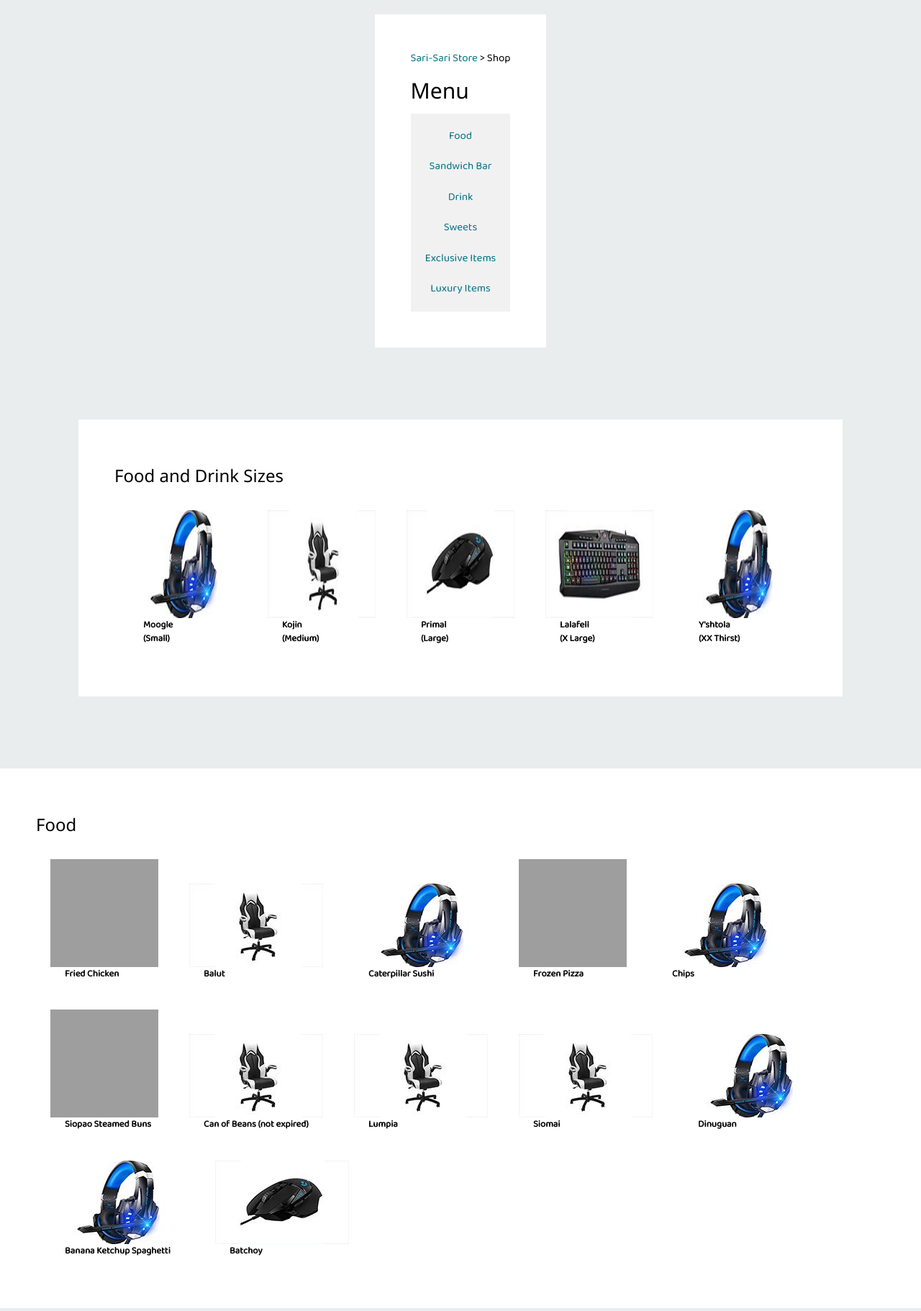
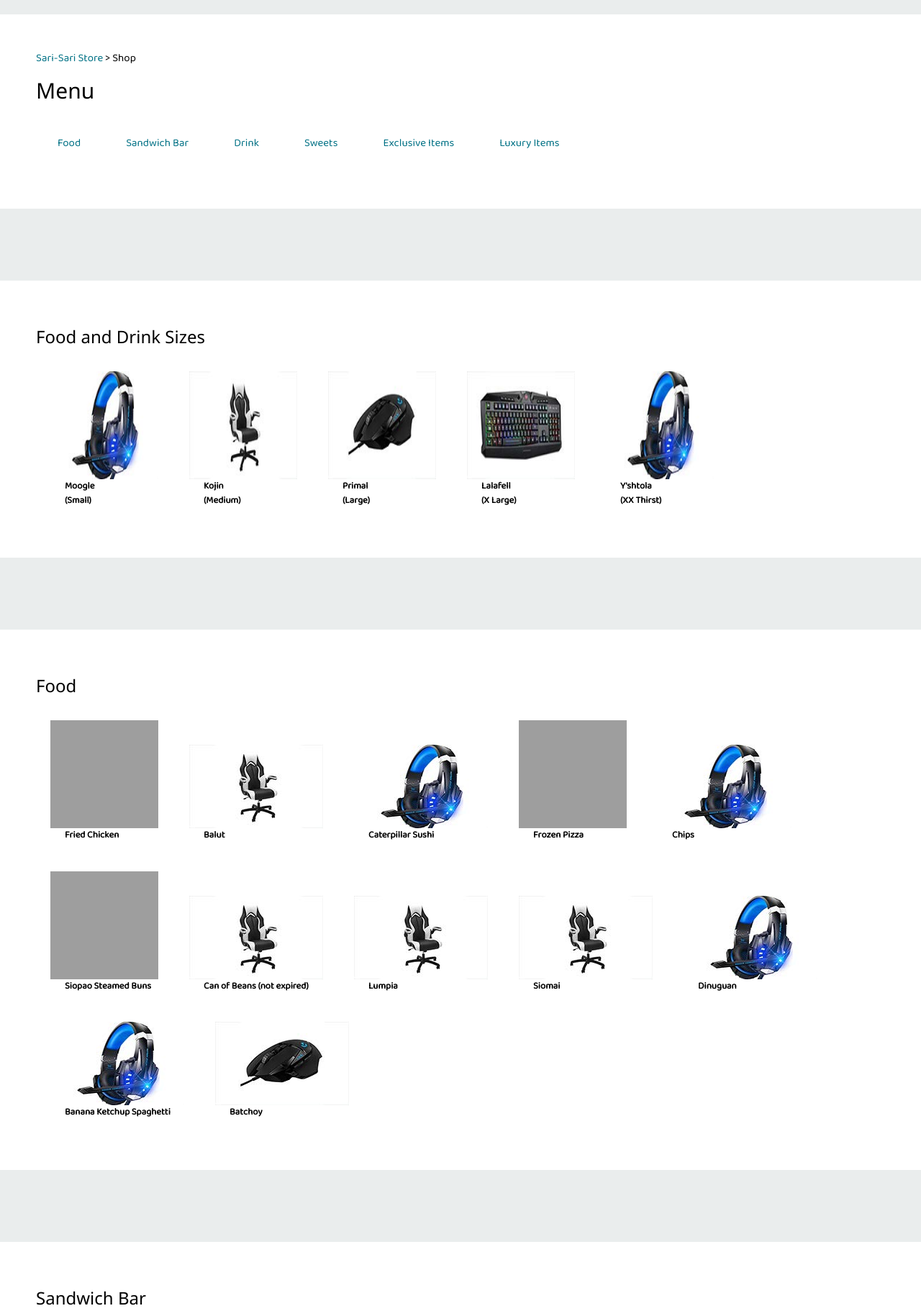
Before and after one commit to lexausart/Sari-Sari, a PHP site: page /shop.html in a window 1280 px wide. Shown: the part 107-1929 px from the top of the page at 72% size. Run offline with PHP 8.4, Linux system fonts and the light colour scheme; grey boxes are pictures that could not be loaded.

Commit message:
edited shop layout menu

```diff
--- a/shop.html
+++ b/shop.html
@@ -76,10 +76,10 @@
 
     <!-- Food and Drink Sizes -->
     <div class="product-comp">
-        <div style="background:white; margin:auto; padding:50px 50px;">
+        <div style="background:white; margin:auto; padding:50px 50px; width:100%">
             <span><a href="https://sari.lexa.us">Sari-Sari Store</a> > Shop</span>
             <h2>Menu</h2>
-            <div class="flex-menu">
+            <div class="box-a">
                 <div class="menu"><a href="#food">Food</a></div>
                 <div class="menu"><a href="#sandwich-bar">Sandwich Bar</a></div>
                 <div class="menu"><a href="#drink">Drink</a></div>
@@ -92,7 +92,7 @@
 
 
     <div class="product-comp">
-        <div style="background:white; margin:auto; padding:50px 50px;">
+        <div style="background:white; margin:auto; padding:50px 50px; width:100%">
             <h3>Food and Drink Sizes</h3>
             <div class="box-a">
                 <div>
@@ -136,7 +136,7 @@
 
     <!-- Food -->
     <div class="product-comp">
-        <div style="background:white; margin:auto; padding:50px 50px;">
+        <div style="background:white; margin:auto; padding:50px 50px; width: 100%">
             <h3 id="food">Food</h3>
             <div class="box-a">
                 <div>
@@ -193,7 +193,7 @@
 
     <!-- Sandwich Bar -->
     <div class="product-comp">
-        <div style="background:white; margin:auto; padding:50px 50px;">
+        <div style="background:white; margin:auto; padding:50px 50px; width: 100%">
             <h3 id="sandwich-bar">Sandwich Bar</h3>
             <div class="box-a">
                 <div>
@@ -232,7 +232,7 @@
     <!-- Drink -->
 
     <div class="product-comp">
-        <div style="background:white; margin:auto; padding:50px 50px;">
+        <div style="background:white; margin:auto; padding:50px 50px; width:100%">
             <h3 id="drink">Drink</h3>
             <div class="box-a">
                 <div>
@@ -297,7 +297,7 @@
 
     <!-- Sweets -->
     <div class="product-comp">
-        <div style="background:white; margin:auto; width:100%; padding:50px 50px;">
+        <div style="background:white; margin:auto; width:100%; padding:50px 50px; width:100%">
             <h3 id="sweets">Sweets</h3>
             <div class="box-a">
                 <div>
@@ -326,7 +326,7 @@
 
     <!-- Exclusive Items -->
     <div class="product-comp">
-        <div style="background:white; margin:auto; width:100%; padding:50px 50px;">
+        <div style="background:white; margin:auto; width:100%; padding:50px 50px; width:100%">
             <h3 id="exclusive-items">Exclusive Items</h3>
             <div class="box-a">
                 <div>
@@ -361,7 +361,7 @@
 
     <!-- Luxury Items test -->
     <div class="product-comp">
-        <div style="background:white; margin:auto; width:100%; padding:50px 50px;">
+        <div style="background:white; margin:auto; width:100%; padding:50px 50px; width:100%">
             <h3 id="luxury-items">Luxury Items</h3>
             <div class="box-a">
                 <div>
--- a/style.css
+++ b/style.css
@@ -919,15 +919,6 @@ i {
     border-bottom-right-radius: 10px;
 }
 
-.flex-menu {
-    display: flex;
-    flex-direction: row;
-    text-align: center;
-    background-color: #f1f1f1;
-    padding: 10px;
-    flex: 50%;
-}
-
 .menu {
     padding: 10px;
 }
@@ -1845,7 +1836,3 @@ i {
         border-bottom-right-radius: 10px;
     }
 }
-
-.flex-menu {
-    flex-direction: column;
-}
```
